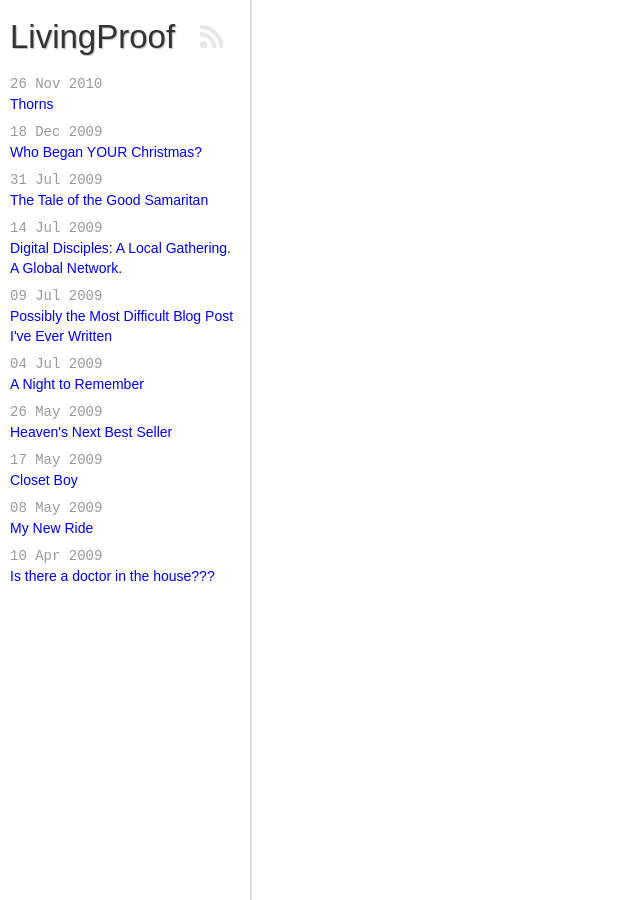
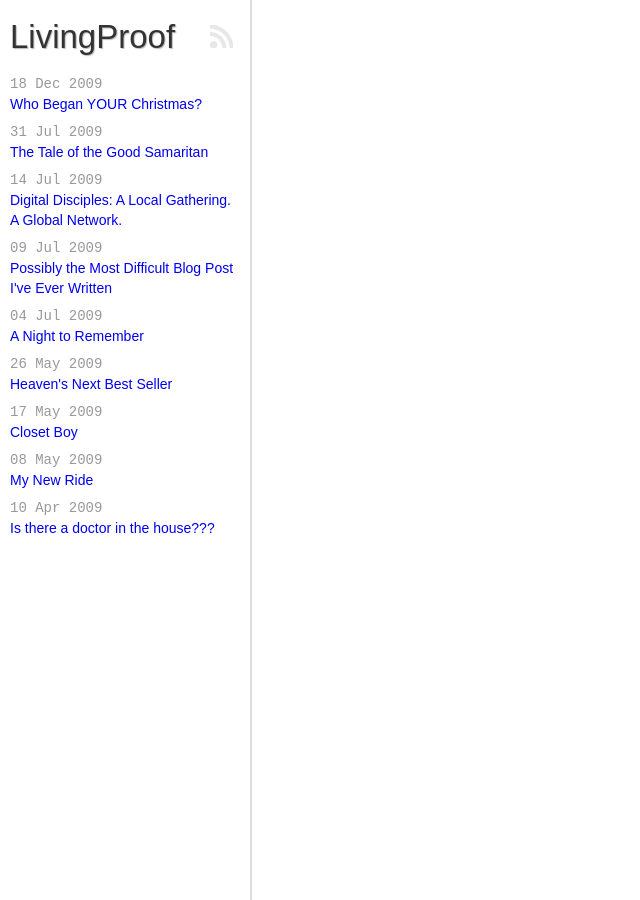
Before and after one commit to tylersuggs/tylersuggs.github.com, a Jekyll site: the page built from index.html, in a window 1280 px wide. Shown: the whole page, without its empty margins (0-640 px from the left). Built offline with Jekyll 4.4.1, drawn with Linux system fonts in a browser that asks for light colours; nearby versions of some CDN libraries; Markdown is read by kramdown in place of the engine named in the settings.

Commit message:
unpublished thorns fixed style error with rss icon

```diff
--- a/atom.xml
+++ b/atom.xml
@@ -17,7 +17,7 @@
  {% for post in site.posts %}
  <entry>
    <title>{{ post.title }}</title>
-   <link href="http://livingproof.us{{ post.url }}"/>
+   <link href="http://livingproof.us/#{{ post.url }}"/>
    <updated>{{ post.date | date_to_xmlschema }}</updated>
    <id>http://livingproof.us{{ post.id }}</id>
    <content type="html">{{ post.content | xml_escape }}</content>
--- a/css/style.css
+++ b/css/style.css
@@ -96,7 +96,7 @@
 }
 
 div#post-list span#rss {
-	position: fixed;
+	position: absolute;
 	top: 25px;
 	left: 200px;
 }
```
Also changed, not shown: _drafts/thorns.md (renamed from _posts/2010-11-26-thorns.md), 1 other file.
